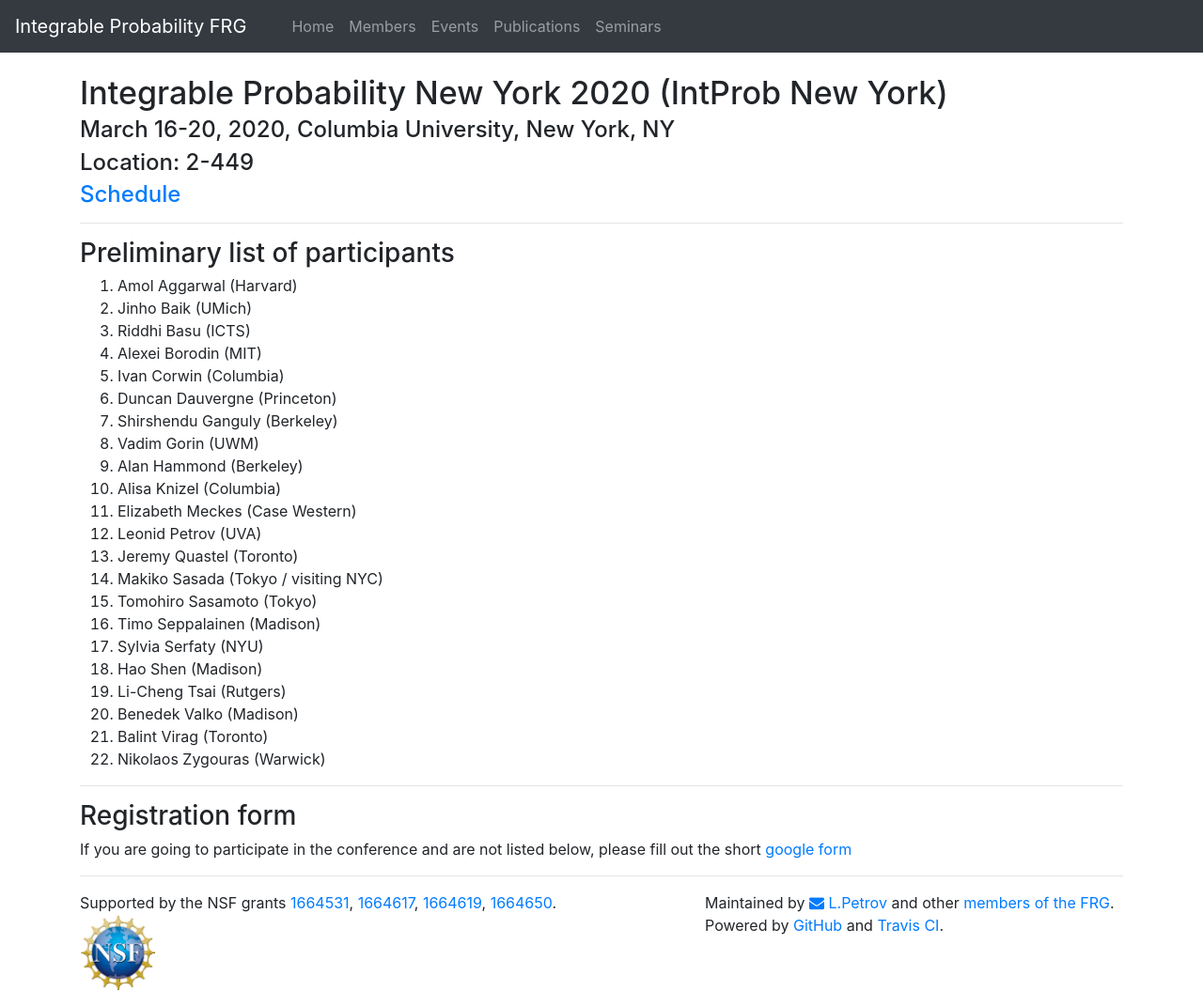
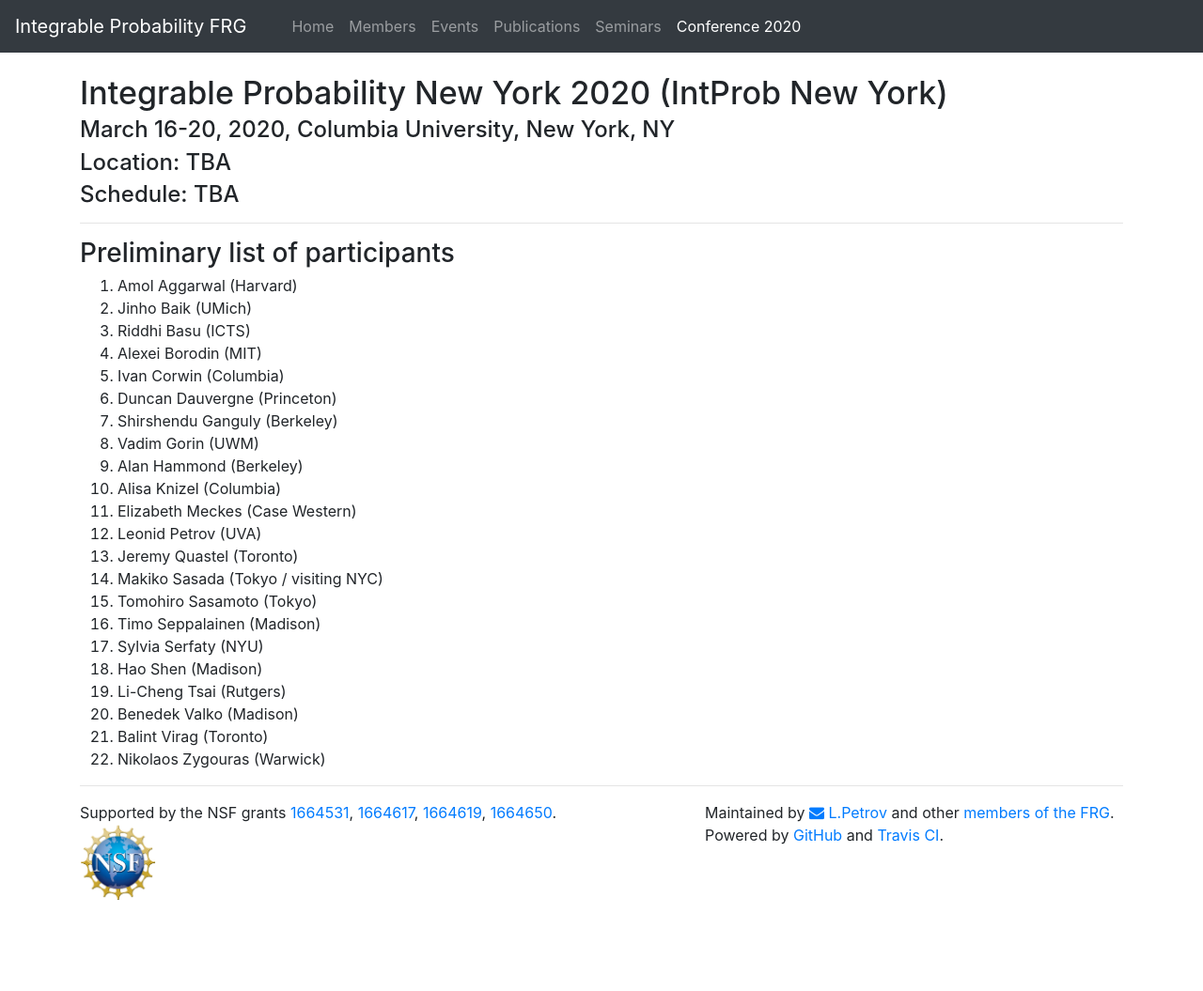
Before and after one commit to int-prob/int-prob-code, a Jekyll site: the page built from conference2020/index.md, in a window 1280 px wide. Shown: the whole page at 94% size. Built offline with Jekyll 4.4.1, drawn with Linux system fonts in a browser that asks for light colours; nearby versions of some CDN libraries; after the commit the page ends 959 px from its top, so only the background shows below that.

Commit message:
Update index.md

```diff
--- a/conference2020/index.md
+++ b/conference2020/index.md
@@ -2,17 +2,17 @@
 layout: default
 title: Conference 2020
 nav_order: 100
-nav_parent: Conference 2020
-permalink: /conference2020/participants/
+nav_id: Conference 2020
+permalink: /conference2020/
 ---
 
 # Integrable Probability New York 2020 (IntProb New York)
 
 ### March 16-20, 2020, Columbia University, New York, NY
 
-### Location: 2-449
+### Location: TBA
 
-### [Schedule]({{site.url}}/conference2020/)
+### Schedule: TBA
 
 ---
 
@@ -40,9 +40,3 @@
 1. Benedek Valko (Madison)
 1. Balint Virag (Toronto)
 1. Nikolaos Zygouras (Warwick)
-
----
-
-## Registration form
-
-If you are going to participate in the conference and are not listed below, please fill out the short [google form](https://docs.google.com/forms/d/e/1FAIpQLSd1VkdcfST04yqtHNogt8T3s84q58-Y937EFaGDajveq9M67w/viewform)
```
